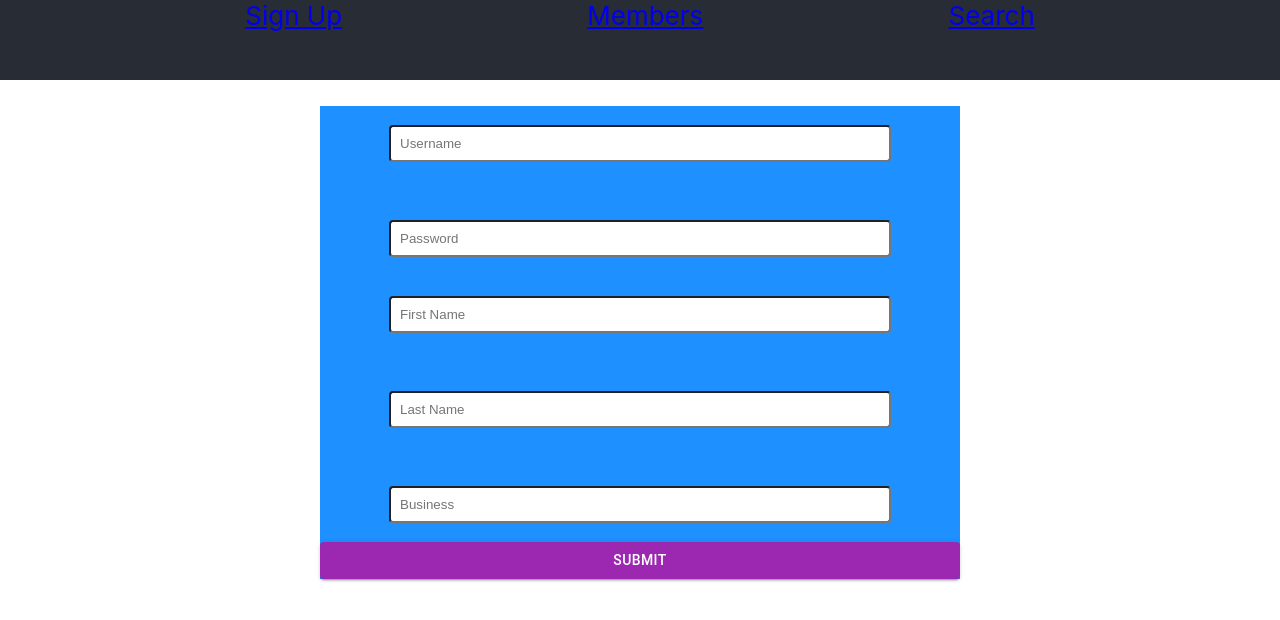
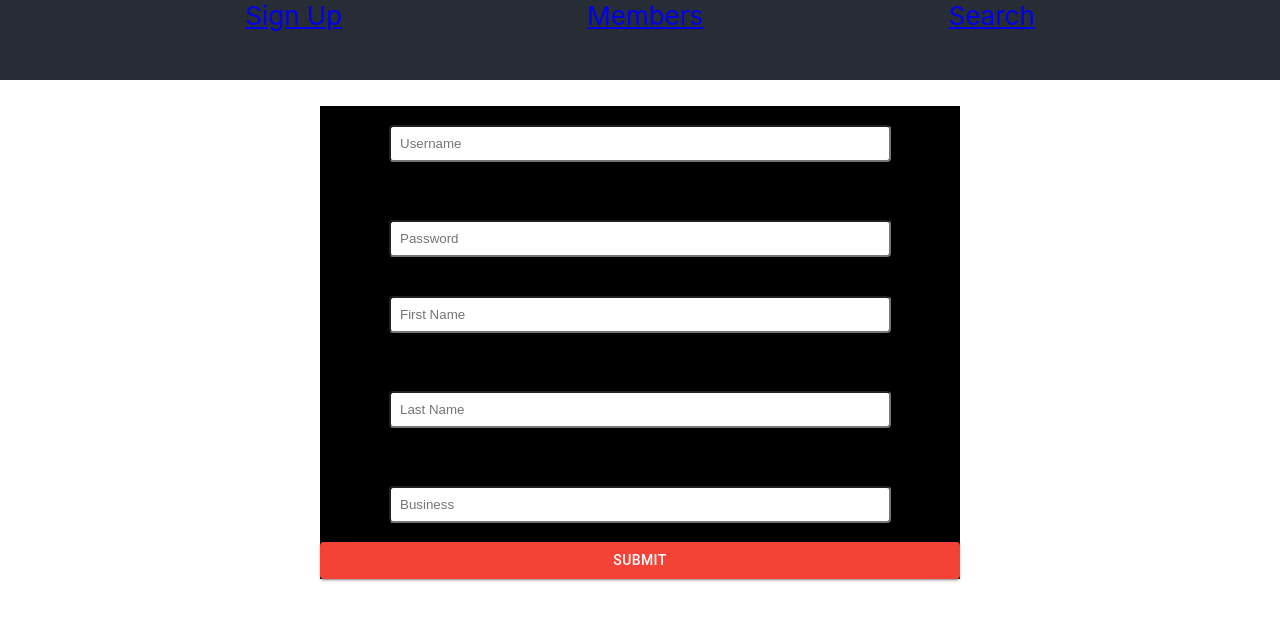
Before and after one commit to bw-dec-africanmarketplace/Front-end, a React (Create React App) app: page / in a window 1280 px wide. Shown: the top 620 px of the page. Built offline with nearby package versions, Linux system fonts and the light colour scheme.

Commit message:
css styling to UserCard

```diff
--- a/src/components/SignUpForm.js
+++ b/src/components/SignUpForm.js
@@ -1,189 +1,117 @@
-import React, { useState,Component } from "react";
+import React, { useState, Component } from "react";
 import axios from "axios";
-import AxiosWithAuth from '../utilities/AxiosWithAuth'
+import AxiosWithAuth from "../utilities/AxiosWithAuth";
 import styled from "styled-components";
-import Button from '@material-ui/core/Button';
-import { purple } from '@material-ui/core/colors';
-import { withStyles } from '@material-ui/core/styles';
+import Button from "@material-ui/core/Button";
+import { red } from "@material-ui/core/colors";
+import { withStyles } from "@material-ui/core/styles";
 
 const Form = styled.form`
   display: flex;
   flex-direction: column;
   width: 50%;
   margin: 2% auto;
-            background: dodgerblue;
-        `
+  background: black;
+`;
 const Input = styled.input`
   display: block;
   width: 75%;
   padding: 9px;
   border-radius: 4px;
   margin: 3% auto;
-
-        `
-
-
-
-
-
-
-// export default class UserForm extends Component {
-//     constructor() {
-//         super();
-//         this.state = {
-//             username: '',
-//             owner_firstname: '',
-//             owner_lastname: '',
-//             business_name: '',
-
-//         };
-//     }
-//     handleSubmit = event =>{
-//         event.preventDefault();
-
-//         const newMember ={
-//             username: this.state.username,
-//             owner_firstname: this.state.owner_firstname,
-//             owner_lastname: this.state.owner_lastname,
-//             business_name: this.state.business_name,
-//         }
-
-//         AxiosWithAuth()
-//             .post(`https://african-marketplace-backend.herokuapp.com/api/register`, {newMember})
-//             .then(res =>{
-//                 console.log(res);
-//                 console.log(res.data);
-//             });
-
-//         const createUser = (e) => {
-//             e.preventDefault();
-//             const { username, password, owner_firstname, owner_lastname, business_name } = this.state;
-//             AxiosWithAuth()
-//                 .post('https://african-marketplace-backend.herokuapp.com/api/register', { username, password, owner_firstname, owner_lastname, business_name })
-//                 .then(res => {
-//                     console.log(this.res.data)
-//                 })
-//                 .catch(err => {
-//                     console.error('Error', err)
-//                 });
-
-//         };
-//     }
-
-//      onChange = (e) => {
-//         this.setState({ [e.target.name]: e.target.value });
-//         console.log(e.target.value);
-//     }
-
-
-     const UserForm = (props)=>{
-
+`;
+const UserForm = props => {
     const [users, setUsers] = useState({
-            username: '',
-            password: '',
-            owner_firstname: '',
-            owner_lastname: '',
-            business_name: '',
+        username: "",
+        password: "",
+        owner_firstname: "",
+        owner_lastname: "",
+        business_name: ""
     });
-
-
-            const onChange = e =>{
-
-                setUsers({...users,[e.target.name]:e.target.value})
-            }
-
+    const onChange = e => {
+        setUsers({ ...users, [e.target.name]: e.target.value });
+    };
+    /// ===== AARON'S NOTE: THE BELOW CODE IS NOT TO BE USED (LINES 38 - 47). THIS IS JUST FOR TESTING =====
     //  axios *****NOT SURE IF THIS IS TO BE USED OR NOT************
     //      .post("https://african-marketplace-backend.herokuapp.com/api/login", {
     //          username: "admin",
     //          password: "gr33ng0bl1n"
     //      })
     //      .then(res => {
-
     //          localStorage.setItem("token", res.data.token);
-
     //      });
-
-
-            const handleSubmit = e =>{
+    // PLEASE NOTE: AxiosWithAuth is not to be used when registering. A normal axios call will do. AxiosWithAuth is used for all requests once users are logged into the app. Registration doesn't require login.
+    const handleSubmit = e => {
         e.preventDefault();
         AxiosWithAuth()
-                .post(`https://african-marketplace-backend.herokuapp.com/api/register`, {users})
+            .post(`https://african-marketplace-backend.herokuapp.com/api/register`, {
+                users
+            })
             .then(sessionStorage.setItem("token", "users"))
             .then(props.history.push("/"))
-                .catch(err =>{
-                    console.log('error', err)
-                })
+            .catch(err => {
+                console.log("error", err);
+            });
     };
-
-
-
-
-
-    //render() {
-        // const {username, owner_firstname, owner_lastname, business_name } = this.state;
-
     const ColorButton = withStyles(theme => ({
         root: {
-                color: theme.palette.getContrastText(purple[500]),
-                backgroundColor: purple[500],
-                '&:hover': {
-                    backgroundColor: purple[700],
-                },
-            },
+            color: theme.palette.getContrastText(red[500]),
+            backgroundColor: red[500],
+            "&:hover": {
+                backgroundColor: red[700]
+            }
+        }
     }))(Button);
-
-
     return (
-            <Form className="inputFields" onSubmit={handleSubmit}>
-
+        <Form className='inputFields' onSubmit={handleSubmit}>
             <Input
                 required
-                    type="text"
-                    placeholder="Username"
-                    name="username"
+                type='text'
+                placeholder='Username'
+                name='username'
                 value={users.username}
                 onChange={onChange}
             />
             <br />
             <Input
                 required
-                    type="password"
-                    placeholder="Password"
-                    name="password"
+                type='password'
+                placeholder='Password'
+                name='password'
                 value={users.password}
                 onChange={onChange}
             />
             <Input
                 required
-                    type="text"
-                    placeholder="First Name"
-                    name="owner_firstname"
+                type='text'
+                placeholder='First Name'
+                name='owner_firstname'
                 value={users.owner_firstname}
                 onChange={onChange}
             />
             <br />
             <Input
                 required
-                    type="text"
-                    placeholder="Last Name"
-                    name="owner_lastname"
+                type='text'
+                placeholder='Last Name'
+                name='owner_lastname'
                 value={users.owner_lastname}
                 onChange={onChange}
             />
             <br />
             <Input
-                    type="text"
-                    placeholder="Business"
-                    name="business_name"
+                type='text'
+                placeholder='Business'
+                name='business_name'
                 value={users.business_name}
                 onChange={onChange}
             />
-
-                <ColorButton  type="submit" variant="contained" color="primary" >
+            {/*Add the submit function handler to the button*/}
+            <ColorButton type='submit' variant='contained' color='primary'>
                 Submit
             </ColorButton>
         </Form>
     );
     //}
-}
+};
 export default UserForm;
--- a/src/components/UserCard.js
+++ b/src/components/UserCard.js
@@ -1,23 +1,39 @@
 import React from "react";
+import styled from 'styled-components'
+
 
 
 
 export default function UserCard({id,email,username,owner_firstname, owner_lastname,business_name,avatar_url}){
 
+    const Section = styled.div`
+        display: flex;
+        flex-direction: column;
+        align-items: center;
+        justify-content: center;
+        background-color: #000000;
 
 
+    `
+    const Card = styled.h1`
+         color: white;
+         border-radius: 5px solid blue;
+         width: 50%;
+
+    `
+
     return(
-        <section>
+        <Section>
 
-            <div>
+            <Card>
                 <h1>ID:{id}</h1>
                 <p>Email:{email}</p>
                 <p>Username: {username}</p>
                 <p>fname: {owner_firstname}</p>
                 <p>lname:{owner_lastname}</p>
                 <p>Business: {business_name}</p>
-            </div>
-        </section>
+            </Card>
+        </Section>
 
     )
 }
--- a/src/components/UserList.js
+++ b/src/components/UserList.js
@@ -3,6 +3,8 @@ import axios from 'axios';
 import AxiosWithAuth from '../utilities/AxiosWithAuth';
 import UserCard from './UserCard';
 import SearchForm from  './SearchForm';
+
+
 
 
 export default function UserList(){
@@ -57,17 +59,18 @@ export default function UserList(){
            return(
             <div>
                 <SearchForm searchItems={searchItems} handleChange={handleChange}/>
-                <div>loading</div>
+                <div>Loading!</div>
             </div>
            )
 
         }
 
     return(
-        // <div>
-        // </div>
+
         <div>
-            <SearchForm searchItems={searchItems} handleChange={handleChange}/>
+            <div>
+                <SearchForm searchItems={searchItems} handleChange={handleChange}/>
+            </div>
 
             {users && users.map(e =>{
                 console.log(e);
```
Lines whose indentation alone changed are shown as unchanged.
